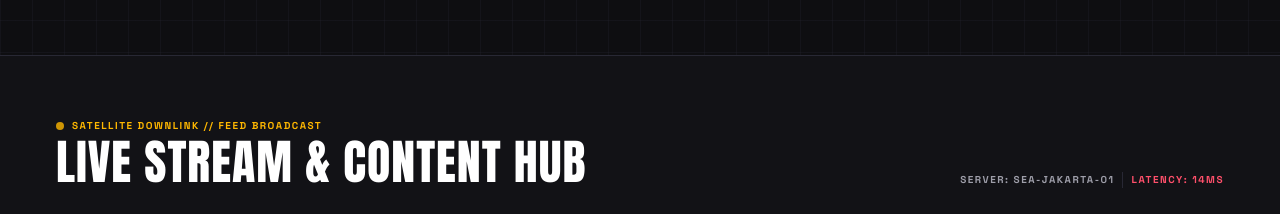
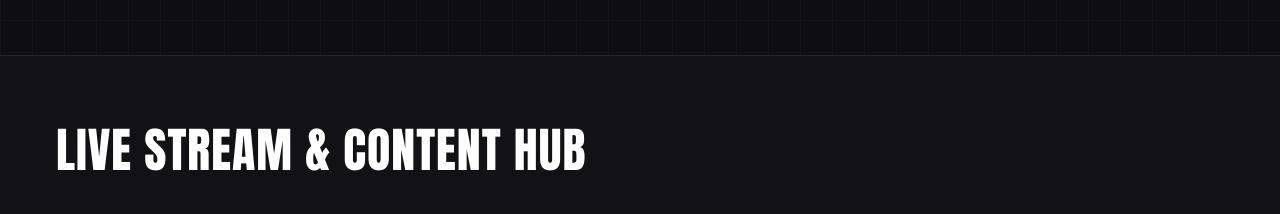
Before and after one commit to hapnan/partyneraka, a React (Vite) app: page / in a window 1280 px wide. Shown: the part 1900-2114 px from the top of the page. Built offline with nearby package versions, Linux system fonts and the light colour scheme.

Commit message:
feat: remove eyebrow and aside elements from StreamsSection for cleaner presentation

```diff
--- a/src/components/site/streams-section.tsx
+++ b/src/components/site/streams-section.tsx
@@ -10,19 +10,6 @@ export function StreamsSection() {
       <div className="mx-auto max-w-7xl">
         <SectionHeading
           title="Live Stream & Content Hub"
-          eyebrow={
-            <span className="flex items-center gap-2 text-gold">
-              <span className="size-2 animate-pulse rounded-full bg-gold" />
-              Satellite downlink // feed broadcast
-            </span>
-          }
-          aside={
-            <div className="type-tactical flex items-center gap-2 uppercase">
-              <span className="text-muted-foreground">Server: SEA-Jakarta-01</span>
-              <span className="h-4 w-px bg-border" />
-              <span className="text-primary">Latency: 14ms</span>
-            </div>
-          }
         />
 
         <div className="grid grid-cols-1 gap-6 lg:grid-cols-12">
```
